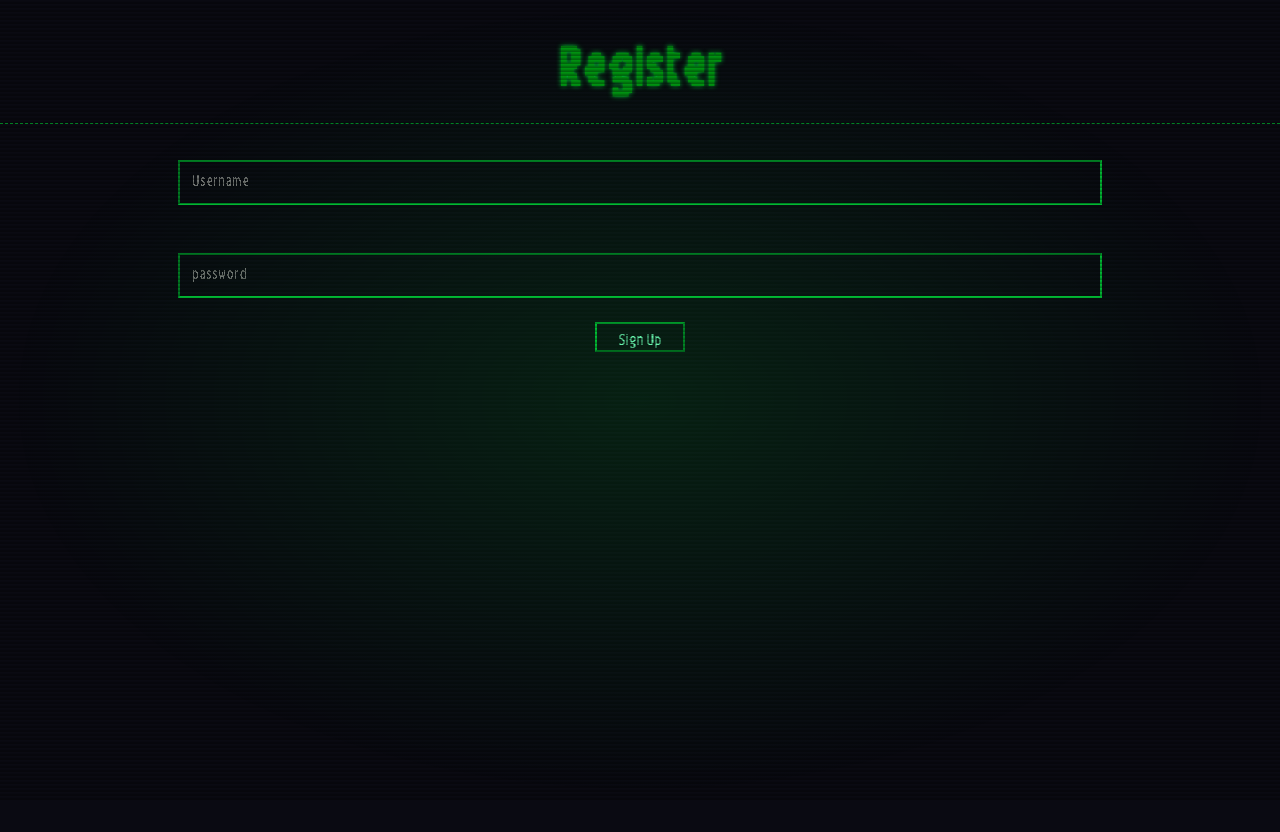
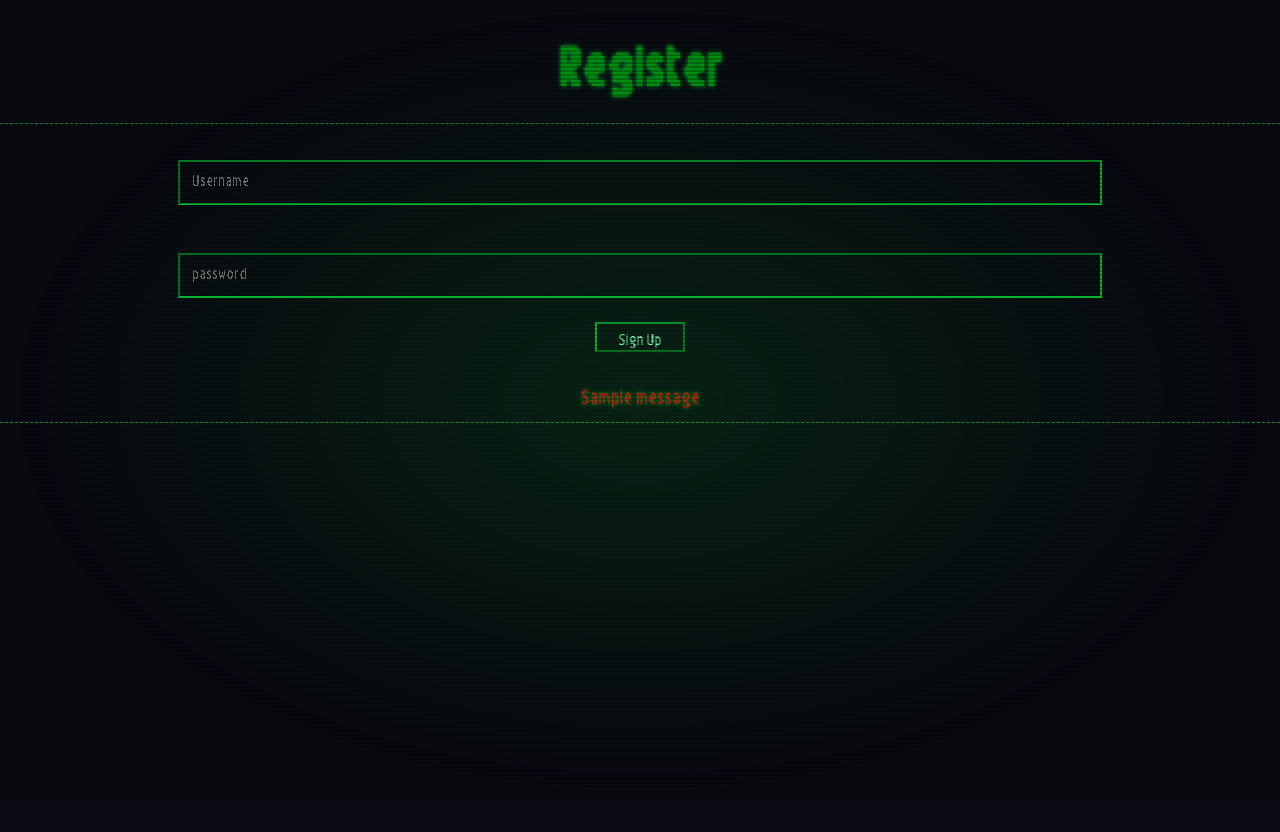
Before and after one commit to reo-sudo/Retro-Book-library, a Django app: page /register/ in a window 1280 px wide. Run offline with Django 5.2, Linux system fonts and the light colour scheme; one stand-in notice (Sample message) is shown.

Commit message:
Update register.html

```diff
--- a/Retro webapp/myproject/RetroApp/templates/register.html
+++ b/Retro webapp/myproject/RetroApp/templates/register.html
@@ -22,7 +22,7 @@
 
 
    {% if messages %}
-    {% for message in message %}
+    {% for message in messages %}
       <p style="color: red;">{{ message }}</p>
     {% endfor %}
    {% endif %}
```
